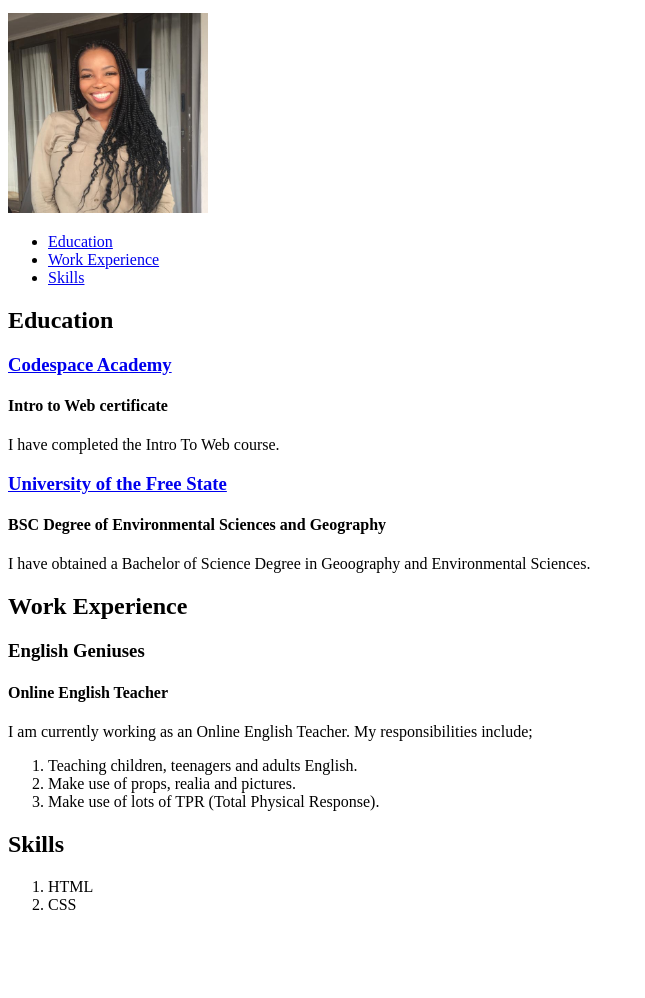
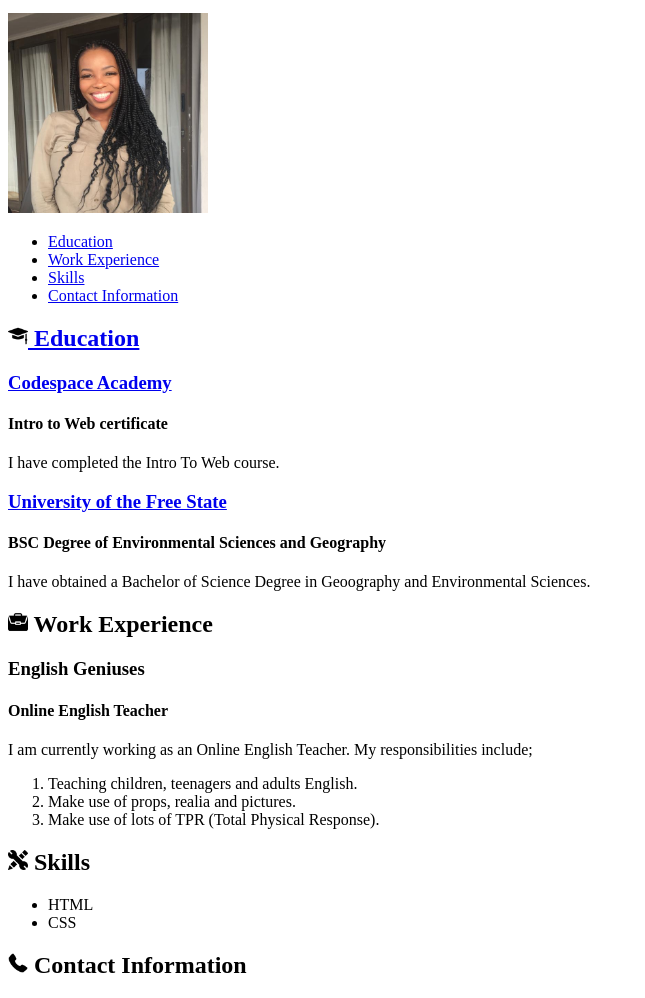
Before and after one commit to pelonomif/Pelonomi-s-Resume, a plain HTML site: page resume 2.html in a window 1280 px wide. Shown: the part 101-1099 px from the top of the page, without its empty margins (0-645 px from the left). Before the commit the page ends 1031 px from the top, so only its background shows below. Drawn offline with Linux system fonts and the light colour scheme.

Commit message:
Added images to  text

```diff
--- a/resume 2.html
+++ b/resume 2.html
@@ -12,9 +12,10 @@
            <li> <a href="#education">Education</a> </li>
            <li> <a href="#workexperience">Work Experience</a></li>
            <li> <a href="#skills">Skills</a> </li>
+           <li> <a href="#contactinformation">Contact Information</li>
        </ul>
    </p>
-   <h2 id="education">Education</h2>
+   <h2 id="education"><img src="images\mortarboard.png" width="20" height="20"> Education</h2>
     <h3> <a href="https://www.codespace.co.za/">Codespace Academy </a> </h3>
         <h4>Intro to Web certificate</h4>
         <p> I have completed the Intro To Web course.</p>
@@ -22,7 +23,7 @@
         <h4>BSC Degree of Environmental Sciences and Geography</h4>
         <p>I have obtained a Bachelor of Science Degree in Geoography and Environmental Sciences. </p>
 
-    <h2 id="workexperience">Work Experience</h2>
+    <h2 id="workexperience"><img src="images\portfolio.png" width="20" height="20"> Work Experience</h2>
      <h3>English Geniuses</h3>
         <h4> Online English Teacher</h4>
         <p>I am currently working as an Online English Teacher. My responsibilities include; </p>
@@ -32,10 +33,13 @@
                 <li> Make use of lots of TPR (Total Physical Response).</li>
             </ol>
 
-    <h2 id="skills">Skills</h2>
-        <ol>
+    <h2 id="skills"><img src="images\skills.png" width="20" height="20"> Skills</h2>
+        <ul>
             <li>HTML</li>
             <li>CSS</li>
-        </ol>
+        </ul>
+    <h2 id="contactinformation"> <img src="images\phone-call.png" width="20" height="20"> Contact Information</h2>
+
+
    </body>
 </html>
```
